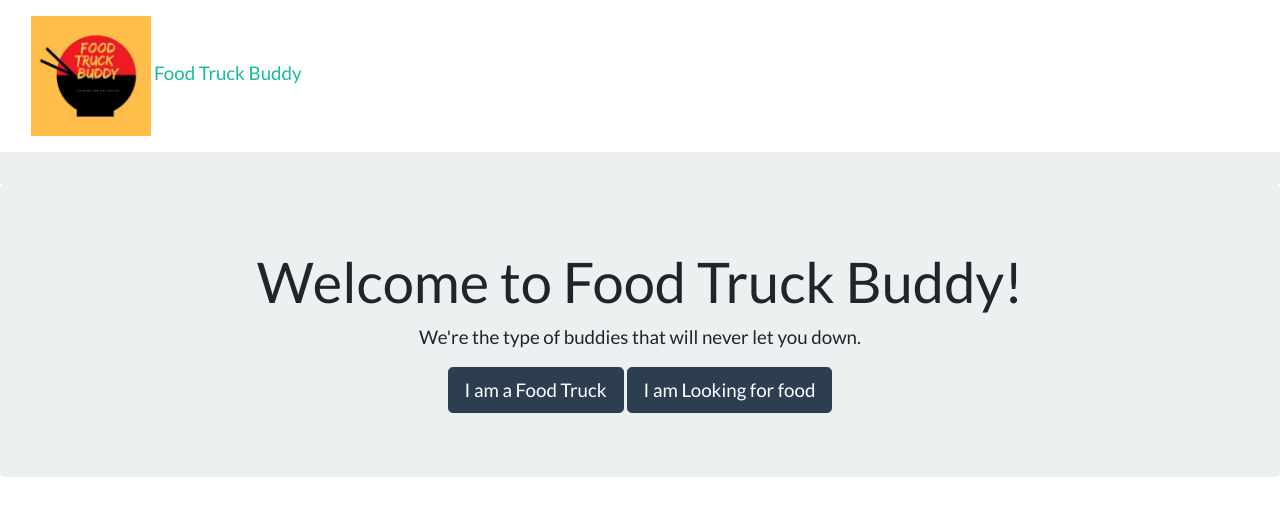
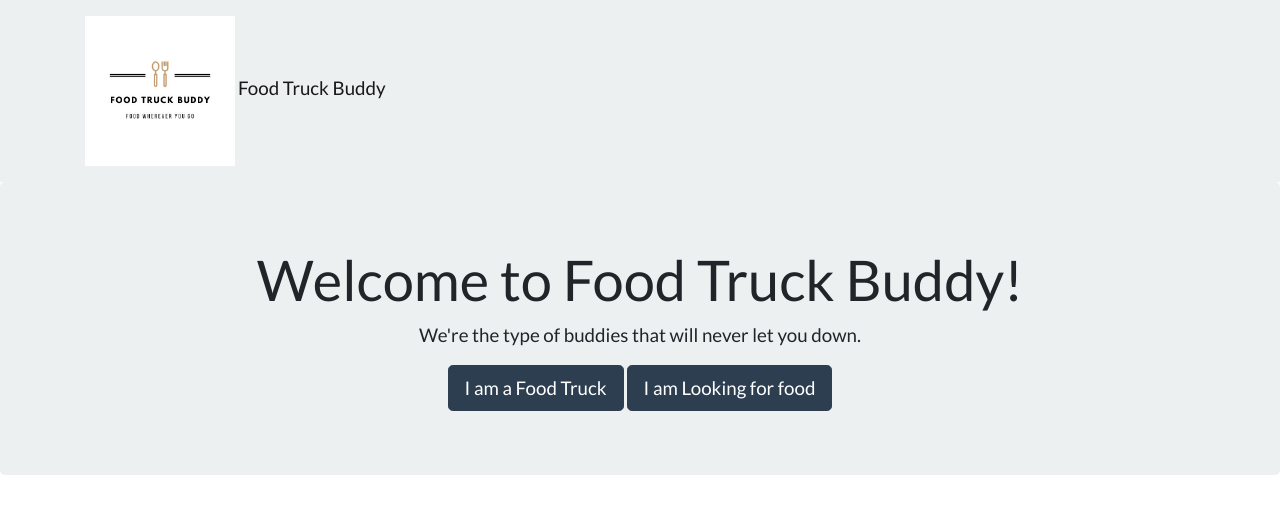
Before and after one commit to RupaGit/foodTruckBuddy, a website: page public/home.html in a window 1280 px wide. Drawn offline with nearby package versions, Linux system fonts and the light colour scheme; files that its build step writes are made by us from their sources; no server answers.

Commit message:
changed logo for all pages

```diff
--- a/config/config.json
+++ b/config/config.json
@@ -1,7 +1,7 @@
 {
   "development": {
     "username": "root",
-    "password": "Deardenis1",
+    "password": "",
     "database": "foodtruckbuddy_DB",
     "host": "127.0.0.1",
     "dialect": "mysql",
--- a/public/home.html
+++ b/public/home.html
@@ -12,10 +12,16 @@
 </head>
 
 <body>
-    <div id="nav-placeholder"><img src="img/Food-Truck-Buddy-Logo-2.jpg" alt="Food-Truck-logo" width="150" height="150">
-    </div>
+    <!-- <header> -->
+        <!-- Logo Image -->
+        <!-- <div class="flex-items-center mx auto">
+            <div id="nav-placeholder"><img src="img/Food-Truck-Buddy-Logo-2.jpg" alt="Food-Truck-logo" width="150"
+                    height="150">
+            </div> -->
+            <!-- <div class="flex-items-center mx auto"> -->
+    <!-- </header> -->
     <!-- Jumbotron -->
-    <div class= "truck-logo">
+    <div class="food-truck-jumbotron">
         <nav class="navbar navbar-expand-lg navbar-light bg-light">
             <div class="container">
                 <div id="nav-placeholder">
@@ -23,9 +29,9 @@
                 </button>
         </nav>
     </div>
-    <div class= "center-div">
+    <div class="center-div">
         <div class="jumbotron">
-        <div class= "text">
+            <div class="text">
                 <h1 class="display-4">Welcome to Food Truck Buddy!</h1>
                 <p class="lead">We're the type of buddies that will never let you down.</p>
                 <a class="btn btn-primary btn-lg" href="/foodTruck" role="button">I am a Food Truck</a>
--- a/public/nav.html
+++ b/public/nav.html
@@ -12,12 +12,17 @@
 </head>
 
 <body>
-  <nav class="navbar navbar-inverse navbar-fixed-top">
+  <div class="flex-items-center mx auto">
+    <div id="nav-placeholder"><img src="img/Food-Truck-Buddy-Logo-2.jpg" alt="Food-Truck-logo" width="150"
+            height="150">
+            <a class="navbar-brand" href="/">Food Truck Buddy</a>
+    </div>
+  <!-- <nav class="navbar navbar-inverse navbar-fixed-top">
     <div class="container-fluid">
       <div class="navbar-header">
-        <img src="img/Food-Truck-Buddy-Logo.jpg" alt="Food-Truck-logo" width="120" height="120">
+
         <a class="navbar-brand" href="/">Food Truck Buddy</a>
-      </div>
+      </div> -->
       <ul class="nav navbar-nav navbar-right" style="padding-right: 100px;">
         <li><a id="loginHandler" href="#"> </a></li>
       </ul>
```
Lines whose indentation alone changed are shown as unchanged.
